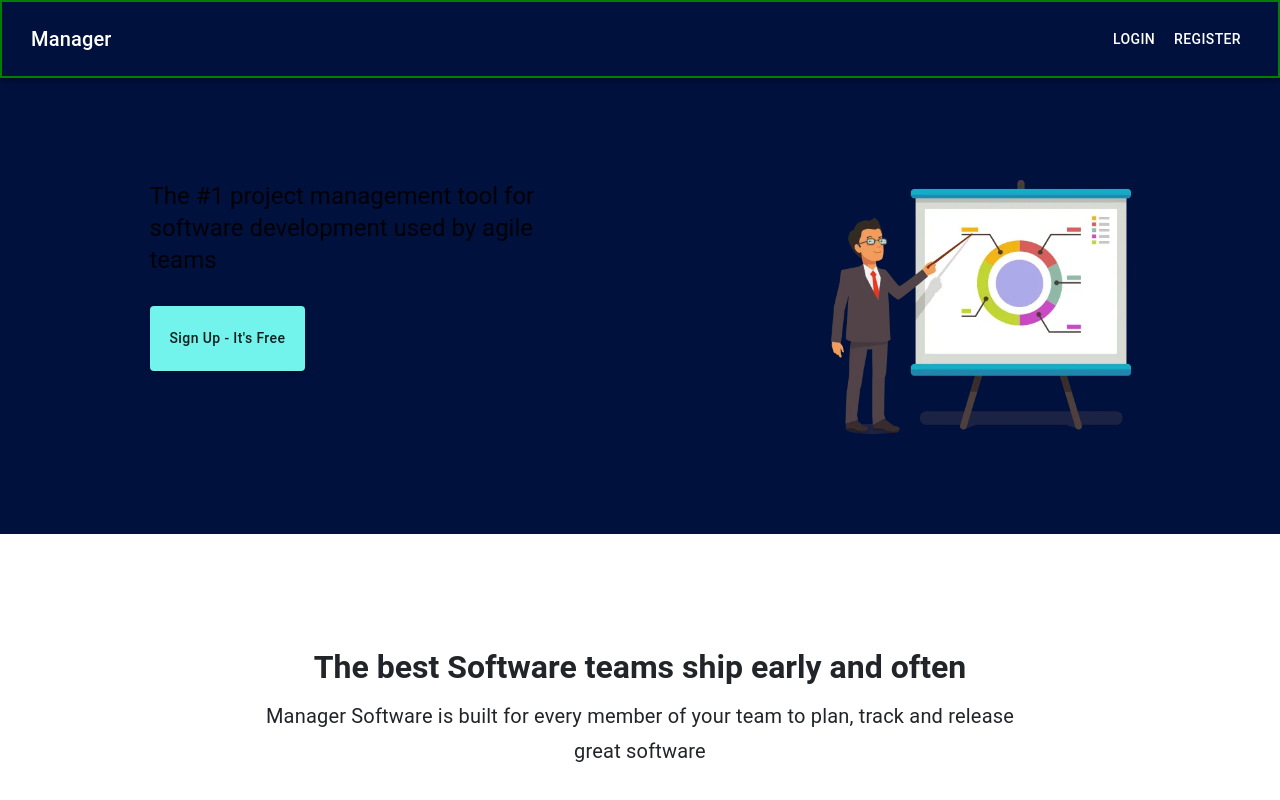
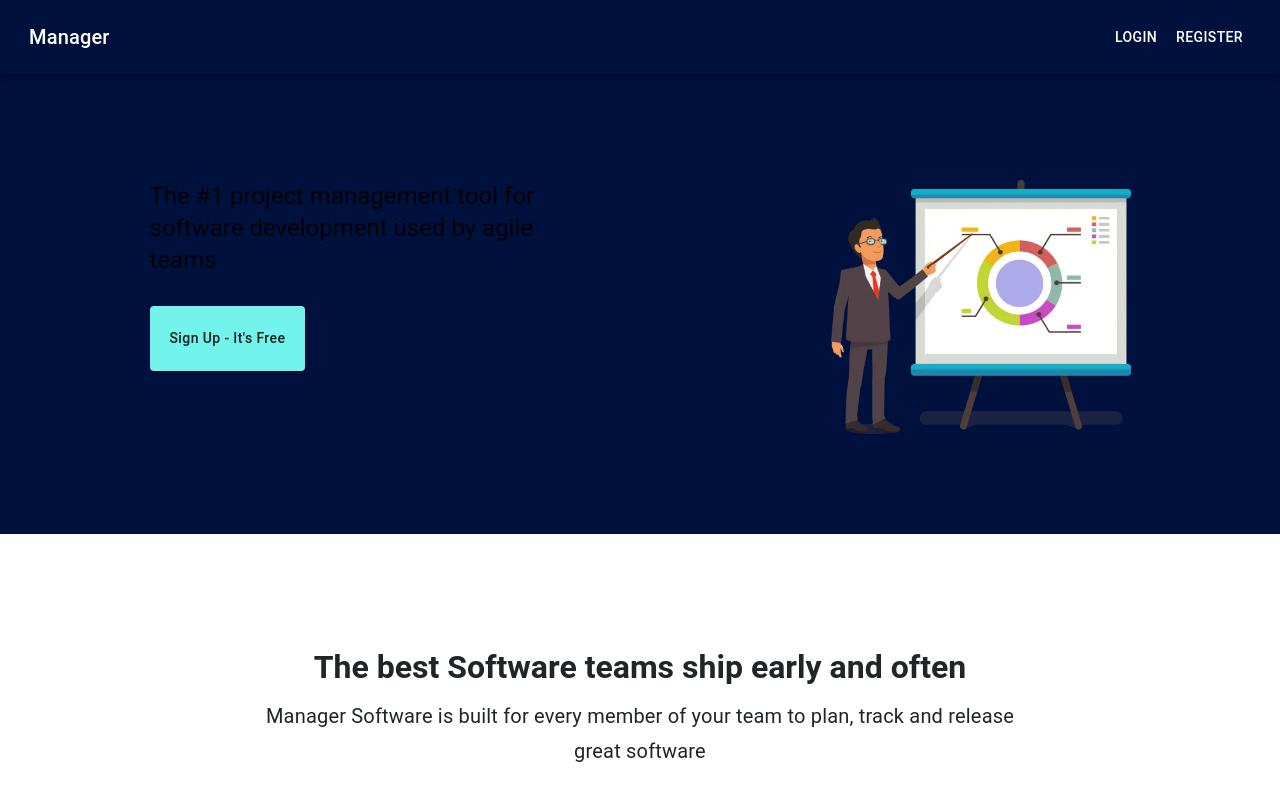
Before and after one commit to olatunde1998/project-manager, a Next.js app: page / in a window 1280 px wide. Shown: the top 800 px of the page. Built offline with nearby package versions, Linux system fonts and the light colour scheme.

Commit message:
type was used in Layout

```diff
--- a/components/NavBar.tsx
+++ b/components/NavBar.tsx
@@ -34,14 +34,14 @@ function NavBar(props: Props) {
       className={classes.navBg}
       color="primary"
       sx={{
-        border: "2px solid green",
+        // border: "2px solid green",
         maxWidth: "1440px",
         marginLeft: "auto",
         marginRight: "auto",
       }}
     >
       <Toolbar>
-        <Link href="/" style={{ flexGrow: 1, display: { sm: "block" } }}>
+        <Link href="/" style={{ flexGrow: 1 }}>
           <Typography variant="h6" component="div">
             Manager
           </Typography>
--- a/pages/_app.tsx
+++ b/pages/_app.tsx
@@ -7,7 +7,7 @@ import type { AppProps } from "next/app";
 export default function App({ Component, pageProps }: AppProps) {
   return (
     <ThemeProvider theme={theme}>
-      <CssBaseline />
+     <CssBaseline/>
       <Layout>
         <Component {...pageProps} />
       </Layout>
```
